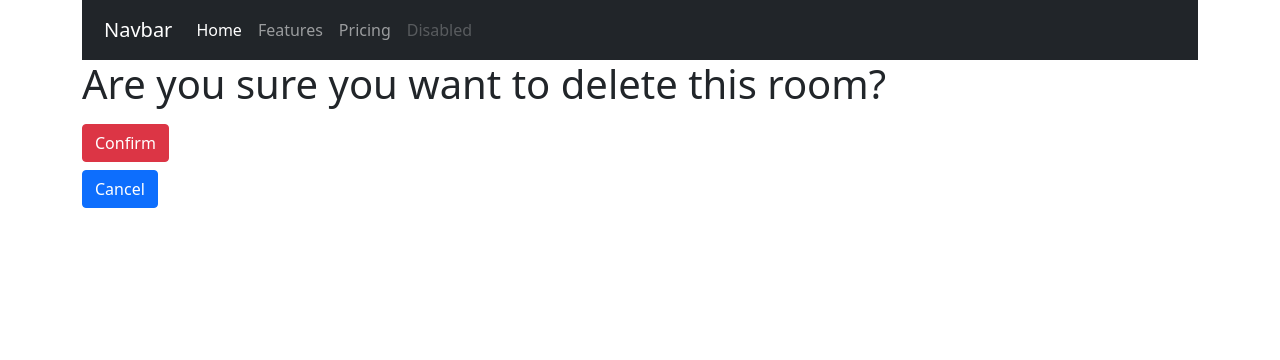
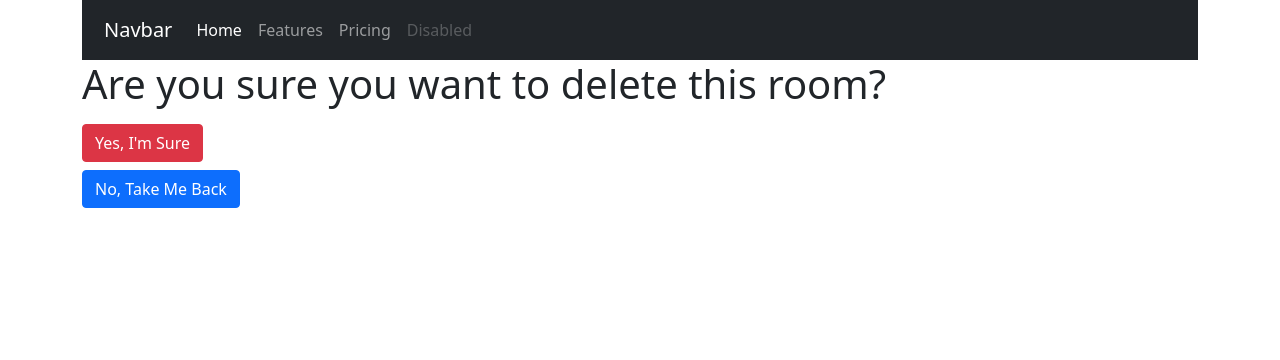
Before and after one commit to QuameOphory/hotelmanagementsystem, a Django app: template templates/hotel/room_confirm_delete.html in a window 1280 px wide. Shown: the top 360 px of the page. Run offline with Django 4.2, Linux system fonts and the light colour scheme; the template is opened without the code that fills it: values that come from a table or form of the project are taken from there, others are empty; tables that the repository leaves empty hold one stand-in row (values such as "Sample post"); some libraries are stand-ins or nearby versions.

Commit message:
add cancel buttons

```diff
--- a/templates/hotel/room_confirm_delete.html
+++ b/templates/hotel/room_confirm_delete.html
@@ -5,8 +5,8 @@
 <h1 class="delete-header">Are you sure you want to delete this room?</h1>
 <form method="post">
     {% csrf_token %}
-    <input class="btn btn-danger" type="submit" value="Confirm">
+    <input class="btn btn-danger" type="submit" value="Yes, I'm Sure">
 </form>
-<a href="{% url 'room_detail' room.roomnumber_url %}"><button class="btn btn-primary">Cancel</button></a>
+<a href="{% url 'room_detail' room.roomnumber_url %}"><button class="btn btn-primary">No, Take Me Back</button></a>
 
 {% endblock content %}
--- a/templates/rooms/roomcreate.html
+++ b/templates/rooms/roomcreate.html
@@ -5,5 +5,6 @@
         {% csrf_token %}
         {{ form|crispy }}
         <input class="btn btn-dark" type="submit" value="Submit">
+        <a href="{% url 'room_list' %}">Cancel</a>
     </form>
 {% endblock content %}
```
